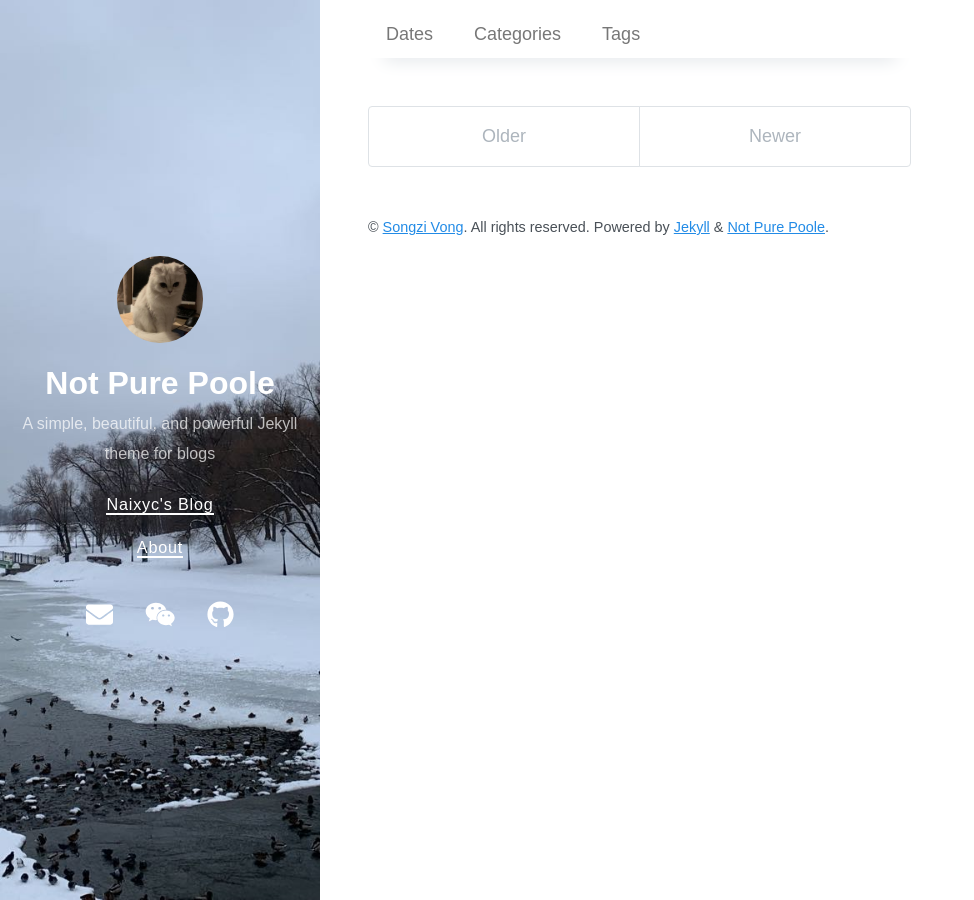
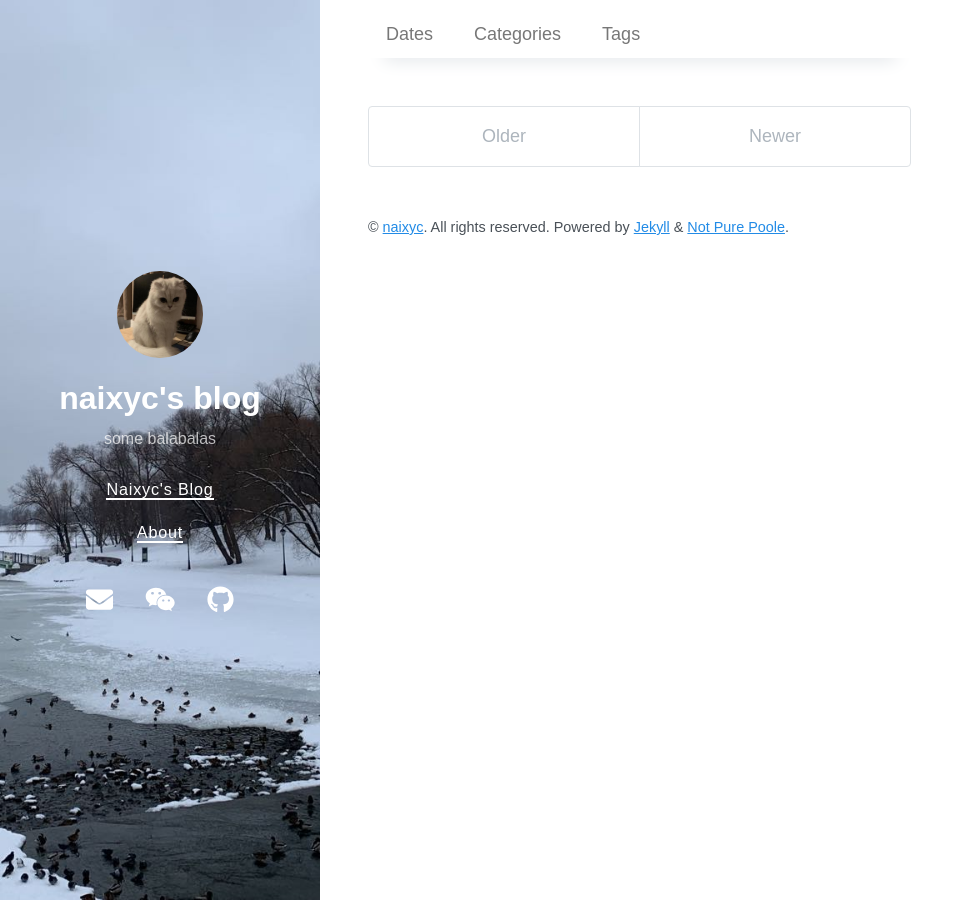
Before and after one commit to naixyc/naixyc.Github.io, a Jekyll site: the page built from index.html, in a window 1280 px wide. Shown: the whole page, without its empty margins (0-974 px from the left). Built offline with Jekyll 4.4.1, drawn with Linux system fonts in a browser that asks for light colours; nearby versions of some CDN libraries; the list of posts is cut into pages by our own code.

Commit message:
Update _config.yml

```diff
--- a/_config.yml
+++ b/_config.yml
@@ -1,7 +1,7 @@
 # Setup
-title: Not Pure Poole
-description: A simple, beautiful, and powerful Jekyll theme for blogs
-url: https://vszhub.github.io
+title: naixyc's blog
+description: some balabalas
+url: https://naixyc.Github.io
 avatar: /avatar.jpeg
 paginate: 5
 permalink: pretty
@@ -29,16 +29,16 @@ exclude:
 
 # Optimize Jekyl SEO Tag
 twitter:
-  username: vszhub
+  username: naixyc
   card: summary
 logo: logo.png
 social:
-  name: Songzi Vong
+  name: naixyc
   links:
-    - https://twitter.com/vszhub
-    - https://github.com/vszhub
+    -
+    - https://github.com/naixyc
 google_site_verification: xxxxx
-lang: en
+lang: zh-CN
 
 sass:
   sass_dir: _sass
@@ -54,6 +54,6 @@ sass:
 
 # Specify the author for blog posts
 author:
-  name: Songzi Vong
-  url: https://github.com/vszhub/
-  email: vszhub@gmail.com
+  name: naixyc
+  url: https://github.com/naixyc/
+  email: naixyc@163.com
```
